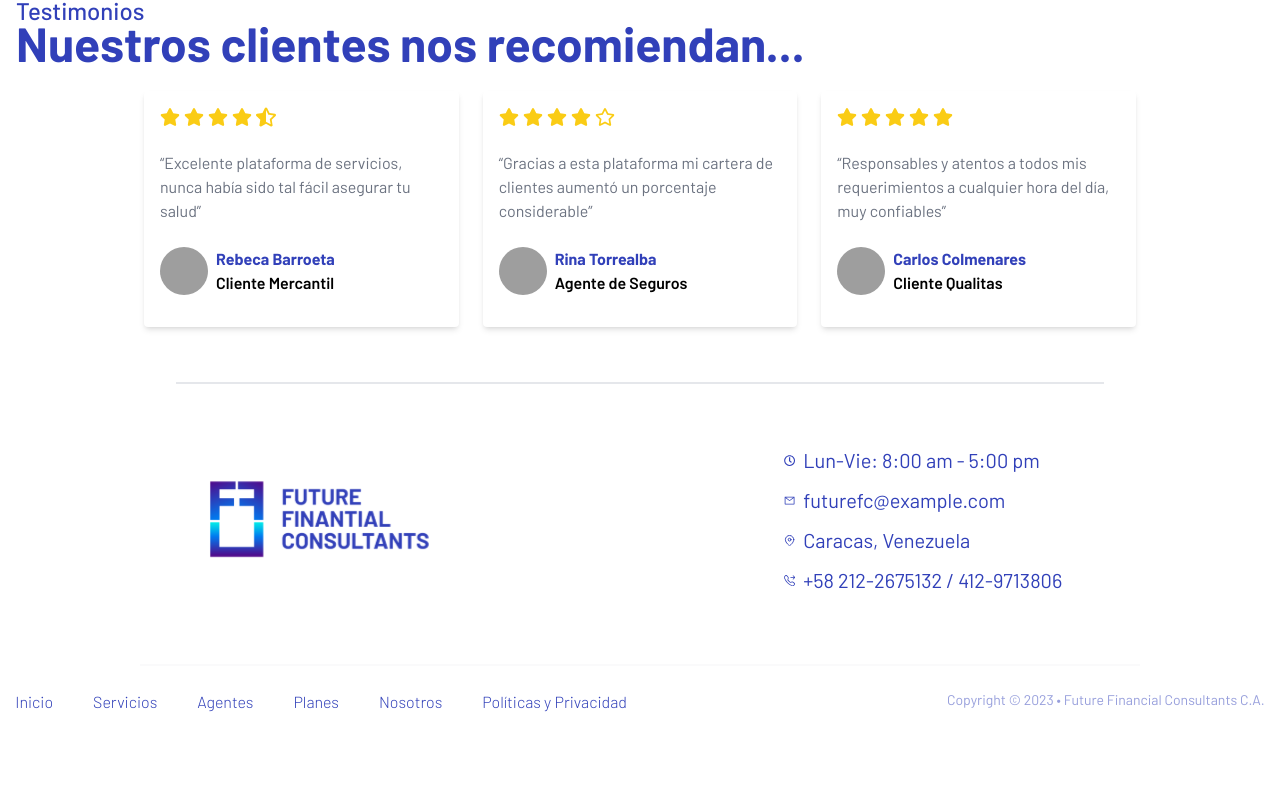
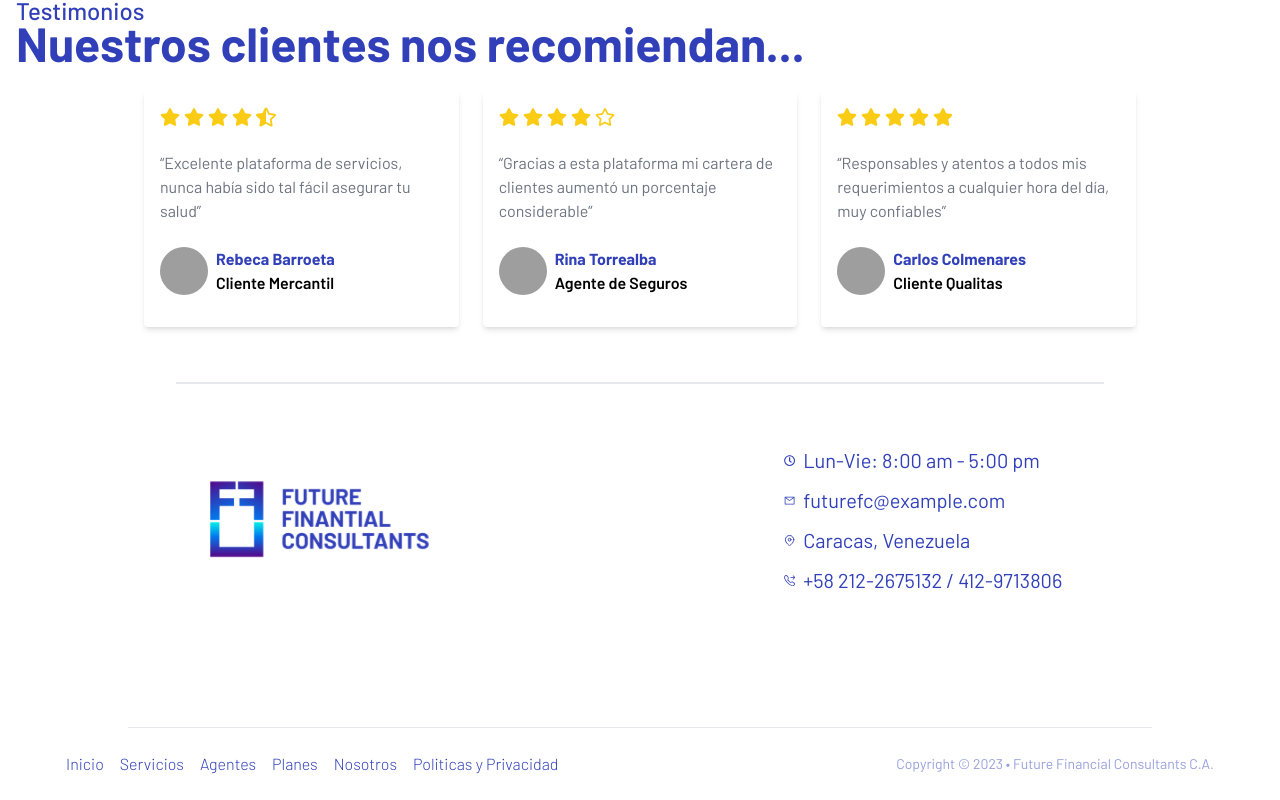
Before and after one commit to marco0490/ffconsultantsve, a React (Vite) app: page / in a window 1280 px wide. Shown: the part 2266-3066 px from the top of the page. Before the commit the page ends 2993 px from the top, so only its background shows below. Built offline with nearby package versions, Linux system fonts and the light colour scheme; grey boxes are pictures that could not be loaded.

Commit message:
Refactor: Restructure Copyright

```diff
--- /dev/null
+++ b/src/components/Footer/Copyright/Copyright.jsx
@@ -0,0 +1,44 @@
+import { Link } from 'react-router-dom'
+
+export const Copyright = () => {
+  return (
+    <>
+      <hr className="max-w-[64rem] mx-auto bg-primary h-[1px]" />
+      <div className="repel text-primary py-6">
+        <nav className="cluster gap-x-8 gap-y-3 font-light ">
+          {copyrightLinks.map(({ name, url }, i) => {
+            return <Link className='hover:text-purple' key={i} to={url}>{name}</Link>
+          })}
+        </nav>
+        <p className="opacity-50 text-sm font-normal">Copyright © 2023 • Future Financial Consultants C.A.</p>
+      </div>
+    </>
+  )
+}
+
+const copyrightLinks = [
+  {
+    name: 'Inicio',
+    url: '/',
+  },
+  {
+    name: 'Servicios',
+    url: '/servicios',
+  },
+  {
+    name: 'Agentes',
+    url: '/agentes',
+  },
+  {
+    name: 'Planes',
+    url: '',
+  },
+  {
+    name: 'Nosotros',
+    url: '/nosotros',
+  },
+  {
+    name: 'Politicas y Privacidad',
+    url: 'legal',
+  }
+]
--- a/src/components/Footer/Footer.jsx
+++ b/src/components/Footer/Footer.jsx
@@ -1,16 +1,12 @@
-import { Fragment } from 'react'
 import Logo from '../../assets/Logo.svg'
-import { Link } from 'react-router-dom'
-import { Menu, Transition } from '@headlessui/react'
 import Icon from '../Icon/Icon'
 import { contactInfo } from '../../data/contactInfo'
+import { Copyright } from './Copyright/Copyright'
 
 function Footer() {
-  function classNames(...classes) {
-    return classes.filter(Boolean).join(' ')
-  }
   return (
-    <>
+    <footer>
+      <div className="wrapper">
         <div className="md:hidden flex flex-col items-center bg-white text-primary p-4">
           <div className="w-64 h-32 flex items-center justify-center gap-2.5">
             <img className="w-full h-full" src={Logo} alt="Logo" />
@@ -21,74 +17,7 @@ function Footer() {
               {info}
             </div>
           )}
-        <div className="w-full h-0.5 bg-primary border text-primary my-4" />
-        <div className="text-primary text-xl font-normal text-center my-4 hover:text-purple">
-          <Link to="/">Inicio</Link>
         </div>
-        <div className="text-primary text-xl font-normal text-center my-4 hover:text-purple">
-          <Link to="/servicios">Servicios</Link>
-        </div>
-
-        <Menu as="div" className="relative inline-block text-left">
-          <Menu.Button className="text-primary text-xl font-normal text-center my-4 hover:text-purple">
-            Planes
-          </Menu.Button>
-
-          <Transition
-            as={Fragment}
-            enter="transition ease-out duration-100"
-            enterFrom="transform opacity-0 scale-95"
-            enterTo="transform opacity-100 scale-100"
-            leave="transition ease-in duration-75"
-            leaveFrom="transform opacity-100 scale-100"
-            leaveTo="transform opacity-0 scale-95"
-          >
-            <Menu.Items className="absolute right-15 -top-24 z-10 mt-2 w-38 origin-top-right rounded-md bg-white shadow-lg ring-1 ring-black ring-opacity-5 focus:outline-none">
-              <div className="py-1">
-                <Menu.Item>
-                  {({ active }) => (
-                    <Link
-                      to="/planes-mercantil"
-                      className={classNames(
-                        active ? 'bg-gray-100 text-gray-900' : 'text-gray-700',
-                        'block px-4 py-2 text-sm',
-                      )}
-                    >
-                      Mercantil
-                    </Link>
-                  )}
-                </Menu.Item>
-                <Menu.Item>
-                  {({ active }) => (
-                    <Link
-                      to="/planes-qualitas"
-                      className={classNames(
-                        active ? 'bg-gray-100 text-gray-900' : 'text-gray-700',
-                        'block px-4 py-2 text-sm',
-                      )}
-                    >
-                      Qualitas
-                    </Link>
-                  )}
-                </Menu.Item>
-              </div>
-            </Menu.Items>
-          </Transition>
-        </Menu>
-        <div className="text-primary text-xl font-normal text-center my-4 hover:text-purple">
-          <Link to="/nosotros">Nosotros</Link>
-        </div>
-        <div className="text-primary text-xl font-normal text-center my-4 hover:text-purple">
-          <Link to="/agentes">Agentes</Link>
-        </div>
-        <div className="text-primary text-xl font-normal text-center my-4 hover:text-purple">
-          <Link to="/legal">Políticas y Privacidad</Link>
-        </div>
-        <div className="opacity-50 text-primary text-sm text-center my-4 font-normal">
-          Copyright © 2023 • Future Financial Consultants C.A.
-        </div>
-      </div>
-
         <div className="hidden md:flex h-96 relative bg-white justify-center text-primary">
           <div className="w-92 h-60 top-[24px] absolute flex-col justify-center items-center gap-16 inline-flex">
             <div className="w-full h-0.5 bg-primary border text-primary" />
@@ -108,84 +37,12 @@ function Footer() {
               </div>
             </div>
           </div>
-        <div className="h-11 top-[324px] absolute flex-col justify-center items-center gap-6 inline-flex">
-          <div className="w-[80%] h-px opacity-20 bg-blue-800 border" />
-          <div className="justify-start items-start gap-80 inline-flex">
-            <div className="justify-start items-start gap-10 flex">
-              <div className="text-primary hover:text-purple text-base font-light">
-                <Link to="/">Inicio</Link>
         </div>
-              <div className="text-primary hover:text-purple text-base font-light">
-                <Link to="/servicios">Servicios</Link>
+
+        <Copyright />
+
       </div>
-              <div className="text-primary hover:text-purple text-base font-light">
-                <Link to="/agentes">Agentes</Link>
-              </div>
-              <Menu as="div" className="relative inline-block text-left">
-                <Menu.Button className="text-primary hover:text-purple text-base font-light">
-                  Planes
-                </Menu.Button>
-
-                <Transition
-                  as={Fragment}
-                  enter="transition ease-out duration-100"
-                  enterFrom="transform opacity-0 scale-95"
-                  enterTo="transform opacity-100 scale-100"
-                  leave="transition ease-in duration-75"
-                  leaveFrom="transform opacity-100 scale-100"
-                  leaveTo="transform opacity-0 scale-95"
-                >
-                  <Menu.Items className="absolute right-15 -top-24 z-10 mt-2 w-38 origin-top-right rounded-md bg-white shadow-lg ring-1 ring-black ring-opacity-5 focus:outline-none">
-                    <div className="py-1">
-                      <Menu.Item>
-                        {({ active }) => (
-                          <Link
-                            to="/planes-mercantil"
-                            className={classNames(
-                              active
-                                ? 'bg-gray-100 text-gray-900'
-                                : 'text-gray-700',
-                              'block px-4 py-2 text-sm',
-                            )}
-                          >
-                            Mercantil
-                          </Link>
-                        )}
-                      </Menu.Item>
-                      <Menu.Item>
-                        {({ active }) => (
-                          <Link
-                            to="/planes-qualitas"
-                            className={classNames(
-                              active
-                                ? 'bg-gray-100 text-gray-900'
-                                : 'text-gray-700',
-                              'block px-4 py-2 text-sm',
-                            )}
-                          >
-                            Qualitas
-                          </Link>
-                        )}
-                      </Menu.Item>
-                    </div>
-                  </Menu.Items>
-                </Transition>
-              </Menu>
-
-              <div className="text-primary hover:text-purple text-base font-light">
-                <Link to="/nosotros">Nosotros</Link>
-              </div>
-              <div className="text-primary hover:text-purple text-base font-light">
-                <Link to="/legal">Políticas y Privacidad</Link>
-              </div>
-            </div>
-            <div className="opacity-50 text-blue-800 text-sm font-normal">
-              Copyright © 2023 • Future Financial Consultants C.A.
-            </div>
-          </div>
-        </div>
-      </div>
-    </>
+    </footer>
   )
 }
 
```
Lines whose indentation alone changed are shown as unchanged.
